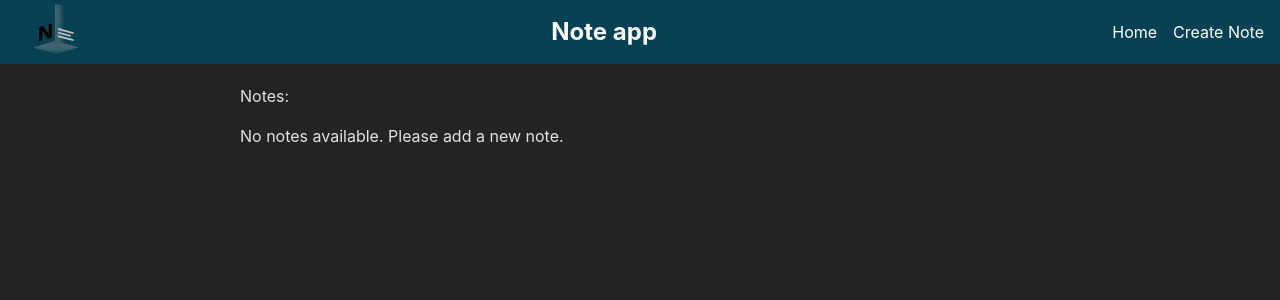
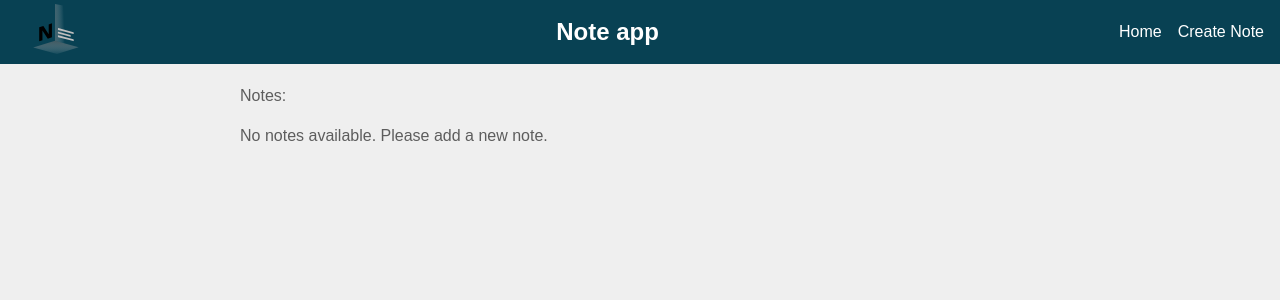
Before and after one commit to zahariev/note-taking-app, a React (Vite) app: page / in a window 1280 px wide. Shown: the top 300 px of the page. Built offline with nearby package versions, Linux system fonts and the light colour scheme.

Commit message:
fix: default bg color

```diff
--- a/src/App.css
+++ b/src/App.css
@@ -1,4 +1,9 @@
 html,
 body {
-  font-family: "Montserrat", sans-serif;
+  margin: 0;
+  padding: 0;
 }
+
+* {
+  box-sizing: border-box;
+}
--- a/src/index.css
+++ b/src/index.css
@@ -1,11 +1,11 @@
 :root {
-  font-family: Inter, system-ui, Avenir, Helvetica, Arial, sans-serif;
+  font-family: "Montserrat", sans-serif;
   line-height: 1.5;
   font-weight: 400;
 
   color-scheme: light dark;
-  color: rgba(255, 255, 255, 0.87);
-  background-color: #242424;
+  color: #5d5d5d;
+  background-color: #efefef;
 
   font-synthesis: none;
   text-rendering: optimizeLegibility;
```
